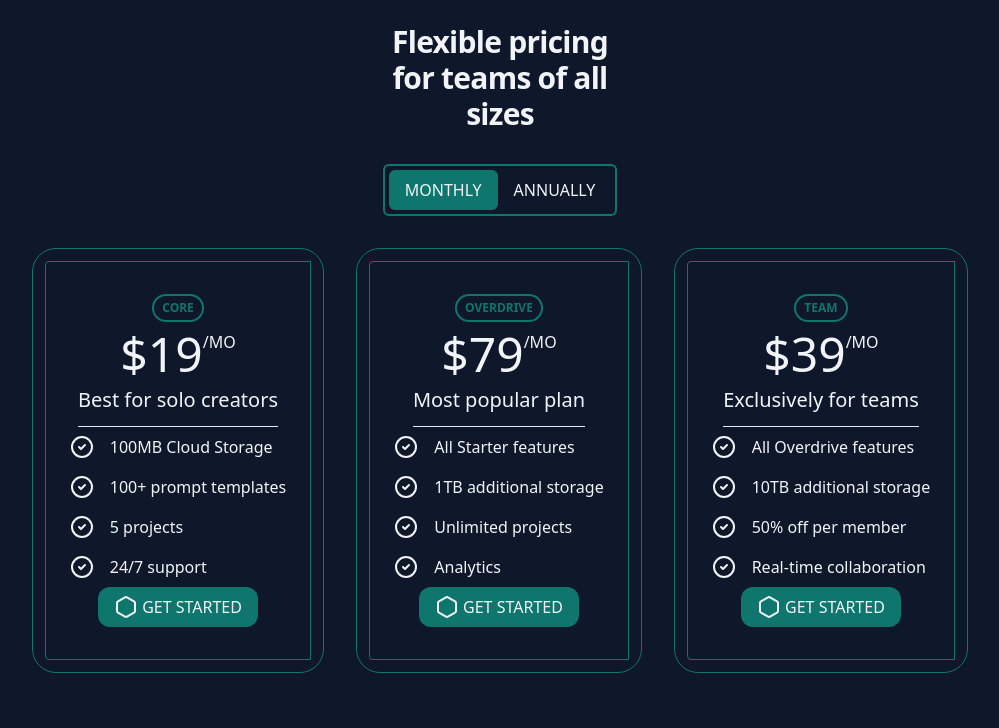
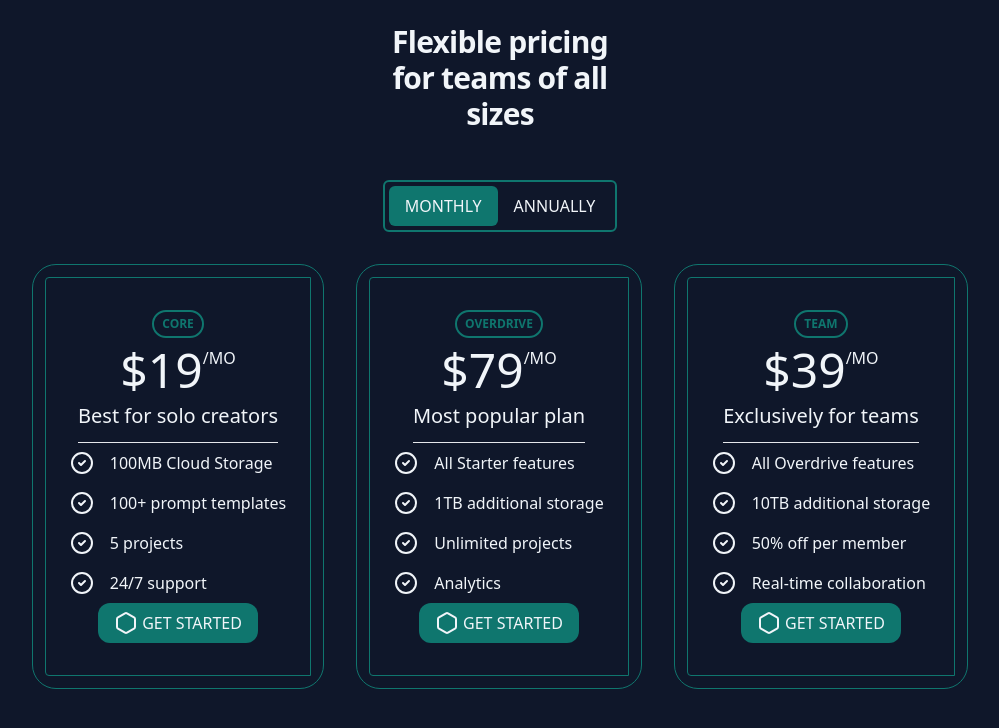
Before and after one commit to ramseySsekandi/cards_next_js, a Next.js app: page / in a window 1280 px wide. Shown: the top 728 px of the page, without its empty margins (140-1139 px from the left). Built offline with nearby package versions, Linux system fonts and the light colour scheme.

Commit message:
second commit

```diff
--- a/app/page.jsx
+++ b/app/page.jsx
@@ -24,8 +24,8 @@ const Home = () => {
     }
   ]
   return (
-    <div className = 'min-h-screen bg-slate-900 text-slate-100 flex items-center flex-col pb-4'>
-      <div className = 'my-6 max-w-xs'>
+    <div className = 'min-h-screen bg-slate-900 text-slate-100 flex items-center flex-col'>
+      <div className = 'my-6 max-w-xs pb-4'>
       <h2 className = ' px-10 text-center scroll-m-20 pb-2 text-3xl font-semibold tracking-tight first:mt-0'>
         Flexible pricing for teams of all sizes
       </h2>
```
